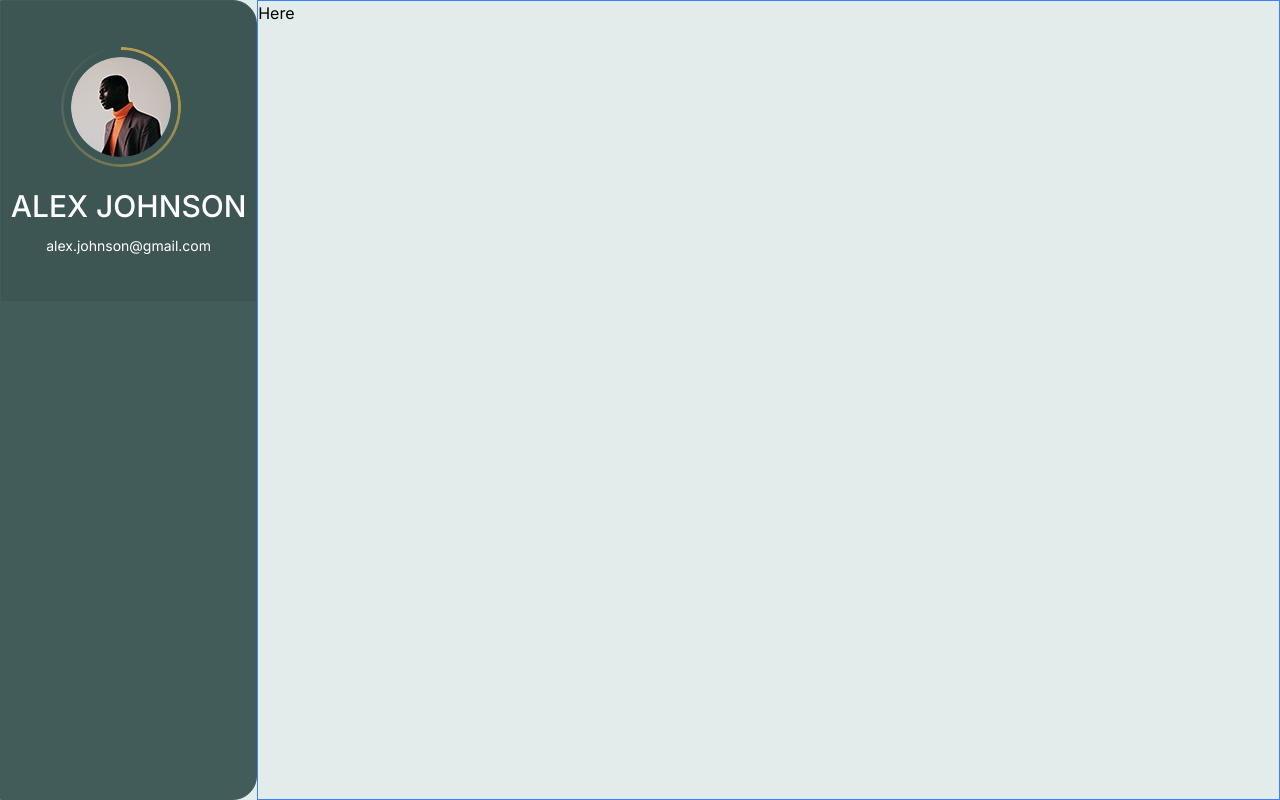
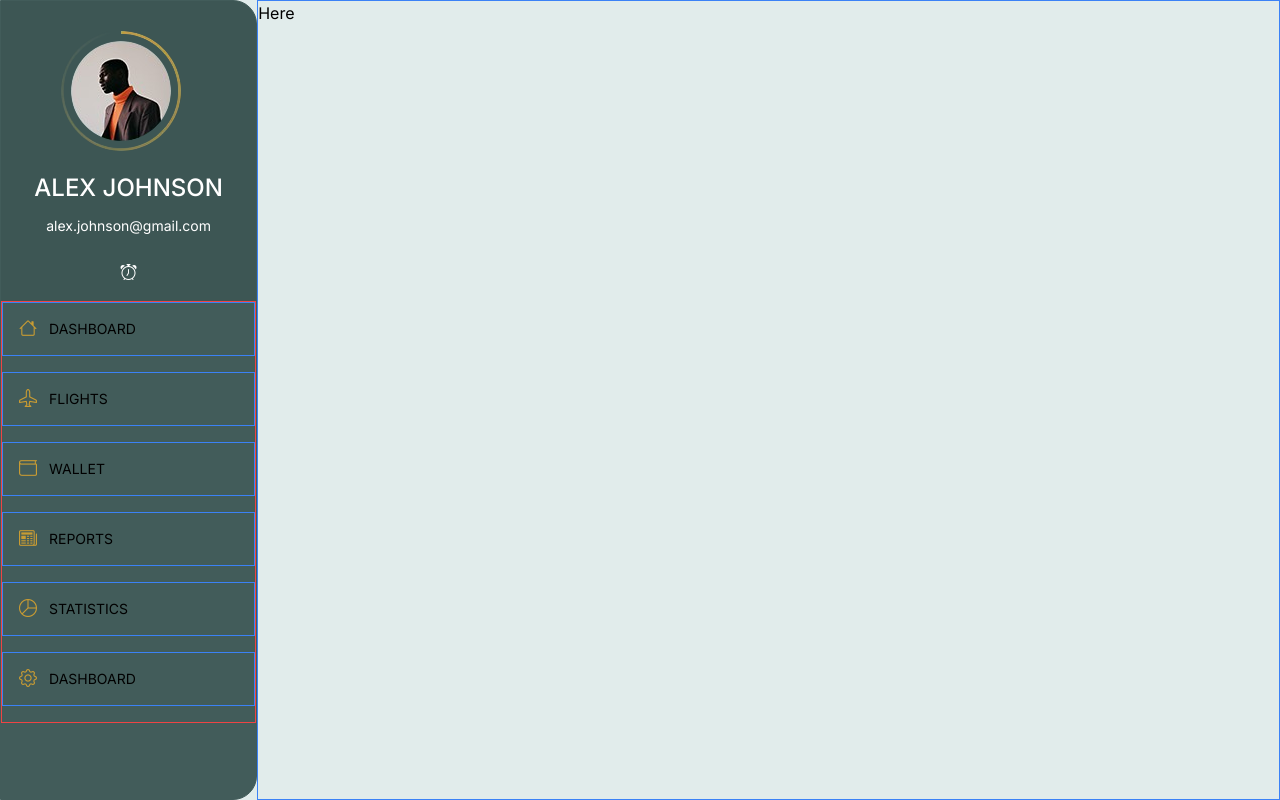
Before and after one commit to Tobbs101/thrillers-travels, a Next.js app: page / in a window 1280 px wide. Built offline with nearby package versions, Linux system fonts and the light colour scheme.

Commit message:
Added Each.tsx

```diff
--- a/app/globals.css
+++ b/app/globals.css
@@ -1,4 +1,5 @@
 @import url("https://fonts.googleapis.com/css2?family=Open+Sans:ital,wght@0,300..800;1,300..800&display=swap");
+@import url("https://cdn.jsdelivr.net/npm/bootstrap-icons@1.11.3/font/bootstrap-icons.min.css");
 
 @tailwind base;
 @tailwind components;
--- /dev/null
+++ b/components/Each.tsx
@@ -0,0 +1,6 @@
+import { Children } from "react";
+
+const Each = ({ render, of }: { render: any; of: any }) =>
+  Children.toArray(of.map((item: any, index: number) => render(item, index)));
+
+export default Each;
--- a/components/Profile.tsx
+++ b/components/Profile.tsx
@@ -1,13 +1,15 @@
 import Image from "next/image";
 import avatar from "../assets/avatar.png";
+// import {} from 'bootstrap-icons'
 
 const Profile = () => {
   return (
     <div className="w-full bg-alternateBlue h-[300px] flex items-center justify-center gap-3 flex-col">
       <Image src={avatar} alt="avatar" />
-      <h1 className="text-white text-3xl font-medium">ALEX JOHNSON</h1>
+      <h1 className="text-white text-2xl font-medium">ALEX JOHNSON</h1>
       <p className="text-white text-sm">alex.johnson@gmail.com</p>
       <p></p>
+      <i className="bi-alarm text-white"></i>
     </div>
   );
 };
--- /dev/null
+++ b/components/SideNav.tsx
@@ -0,0 +1,23 @@
+import React from "react";
+import { navIcons } from "./utils";
+import { routes } from "@/routes";
+import { Route } from "@/interfaces";
+import Each from "./Each";
+
+const SideNav = () => {
+  return (
+    <div className="w-full border border-red-500">
+      <Each
+        of={routes}
+        render={(item: Route, index: number) => (
+          <div className="border px-4 flex items-center justify-start gap-3 mb-4 border-blue-500 py-3">
+            <span>{navIcons[index]}</span>
+            <p className="uppercase text-sm">{item.title}</p>
+          </div>
+        )}
+      />
+    </div>
+  );
+};
+
+export default SideNav;
--- a/components/Sidebar.tsx
+++ b/components/Sidebar.tsx
@@ -1,10 +1,12 @@
 import React from "react";
 import Profile from "./Profile";
+import SideNav from "./SideNav";
 
 const Sidebar = () => {
   return (
     <section className="border p-0 overflow-hidden border-customBlue bg-customBlue flex-1 rounded-br-3xl rounded-tr-3xl">
       <Profile />
+      <SideNav />
     </section>
   );
 };
--- /dev/null
+++ b/components/utils.tsx
@@ -0,0 +1,8 @@
+export const navIcons = [
+  <i className="bi-house text-customBrown text-lg"></i>,
+  <i className="bi-airplane text-customBrown text-lg"></i>,
+  <i className="bi-wallet text-customBrown text-lg"></i>,
+  <i className="bi-newspaper text-customBrown text-lg"></i>,
+  <i className="bi-pie-chart text-customBrown text-lg"></i>,
+  <i className="bi-gear text-customBrown text-lg"></i>,
+];
--- a/interfaces/index.ts
+++ b/interfaces/index.ts
@@ -1,5 +1,4 @@
 export interface Route {
   id: number;
   title: string;
-  icon: any;
 }
--- a/routes.ts
+++ b/routes.ts
@@ -1,10 +1,10 @@
 import { Route } from "./interfaces";
 
 export const routes: Route[] = [
-  { id: 1, title: "Dashboard", icon: "" },
-  { id: 2, title: "Flights", icon: "" },
-  { id: 3, title: "Wallet", icon: "" },
-  { id: 4, title: "Reports", icon: "" },
-  { id: 5, title: "Statistics", icon: "" },
-  { id: 6, title: "Settings", icon: "" },
+  { id: 1, title: "Dashboard" },
+  { id: 2, title: "Flights" },
+  { id: 3, title: "Wallet" },
+  { id: 4, title: "Reports" },
+  { id: 5, title: "Statistics" },
+  { id: 6, title: "Dashboard" },
 ];
```
Also changed, not shown: package.json (+5 -4 lines), 1 other file (tests, documents, lock files or other folders).
